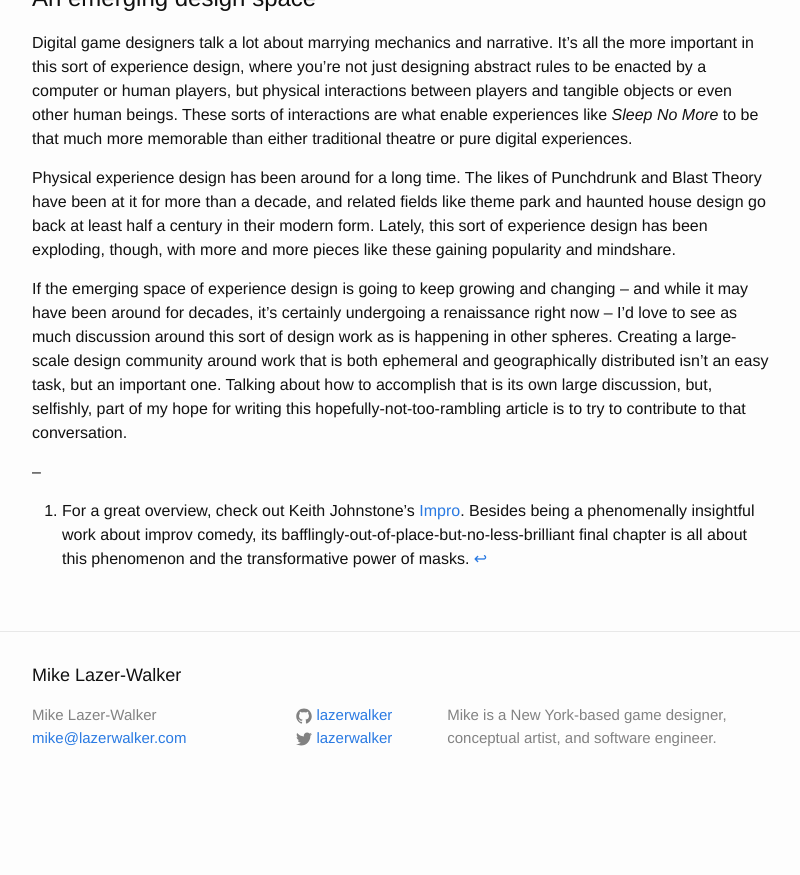
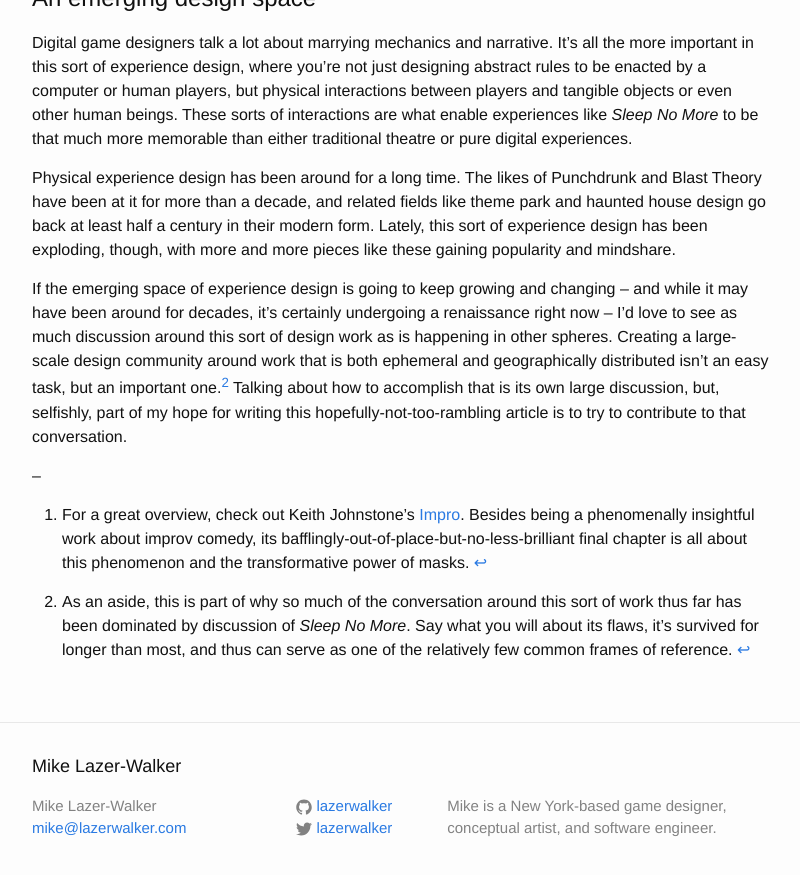
Before and after one commit to lazerwalker/blog, a Jekyll site: the page built from _posts/2016-08-28-experiential-theatre-and-affordances.md, in a window 1280 px wide and 900 px high, scrolled down 3121 px. Shown: the top 875 px of the window, without its empty margins (238-1038 px from the left). Built offline with Jekyll 4.4.1, drawn with Linux system fonts in a browser that asks for light colours; before the commit the page ends 3930 px from its top, so only the background shows below that.

Commit message:
Add Sleep No More footnote

```diff
--- a/_posts/2016-08-28-experiential-theatre-and-affordances.md
+++ b/_posts/2016-08-28-experiential-theatre-and-affordances.md
@@ -71,8 +71,10 @@
 
 Physical experience design has been around for a long time. The likes of Punchdrunk and Blast Theory have been at it for more than a decade, and related fields like theme park and haunted house design go back at least half a century in their modern form. Lately, this sort of experience design has been exploding, though, with more and more pieces like these gaining popularity and mindshare.
 
-If the emerging space of experience design is going to keep growing and changing – and while it may have been around for decades, it's certainly undergoing a renaissance right now – I'd love to see as much discussion around this sort of design work as is happening in other spheres. Creating a large-scale design community around work that is both ephemeral and geographically distributed isn't an easy task, but an important one. Talking about how to accomplish that is its own large discussion, but, selfishly, part of my hope for writing this hopefully-not-too-rambling article is to try to contribute to that conversation.
+If the emerging space of experience design is going to keep growing and changing – and while it may have been around for decades, it's certainly undergoing a renaissance right now – I'd love to see as much discussion around this sort of design work as is happening in other spheres. Creating a large-scale design community around work that is both ephemeral and geographically distributed isn't an easy task, but an important one.[^2] Talking about how to accomplish that is its own large discussion, but, selfishly, part of my hope for writing this hopefully-not-too-rambling article is to try to contribute to that conversation.
 
 --
 
 [^1]: For a great overview, check out Keith Johnstone's [Impro](http://www.amazon.com/Impro-Improvisation-Theatre-Keith-Johnstone/dp/0878301178). Besides being a phenomenally insightful work about improv comedy, its bafflingly-out-of-place-but-no-less-brilliant final chapter is all about this phenomenon and the transformative power of masks.
+
+[^2]: As an aside, this is part of why so much of the conversation around this sort of work thus far has been dominated by discussion of _Sleep No More_. Say what you will about its flaws, it's survived for longer than most, and thus can serve as one of the relatively few common frames of reference.
```
